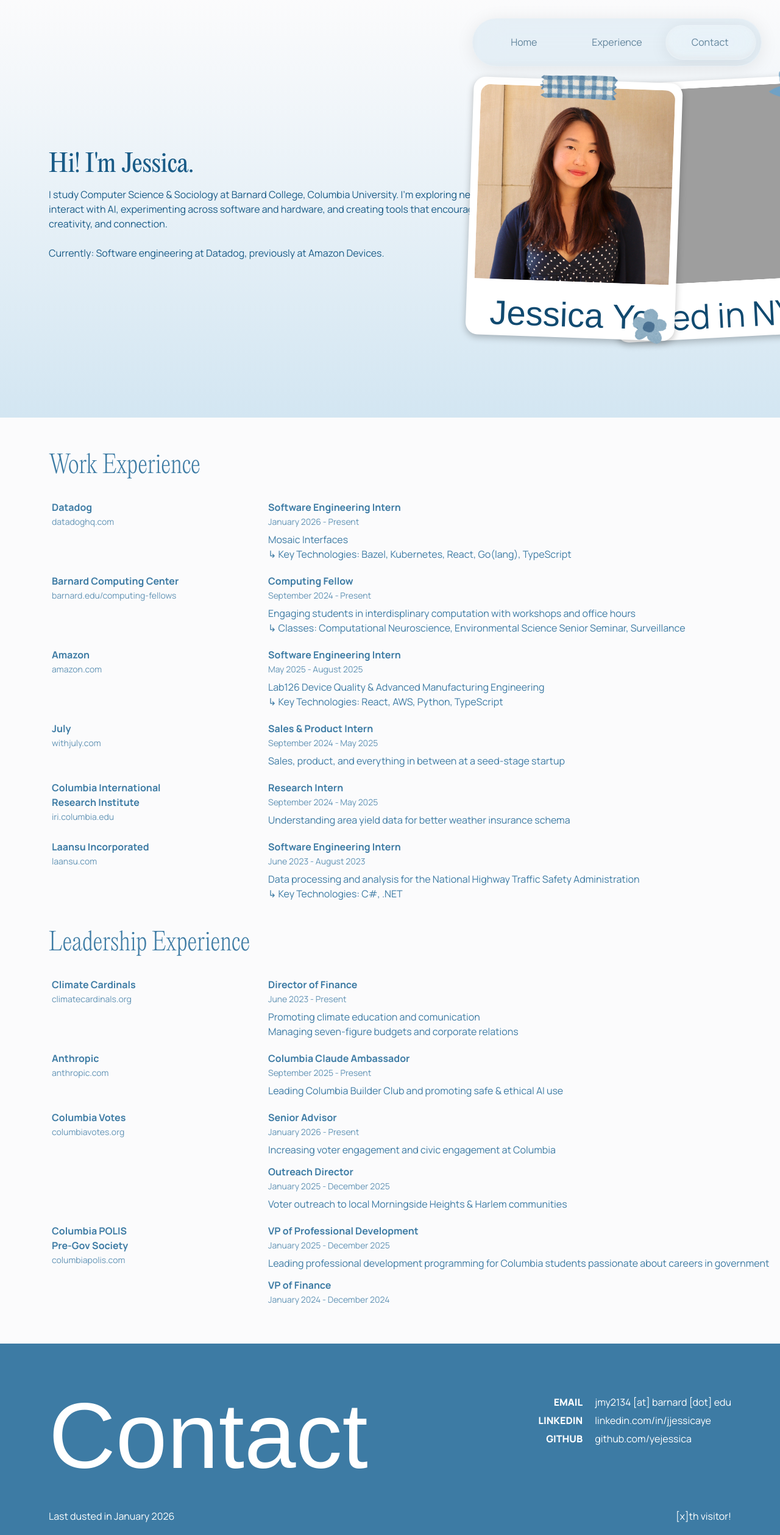
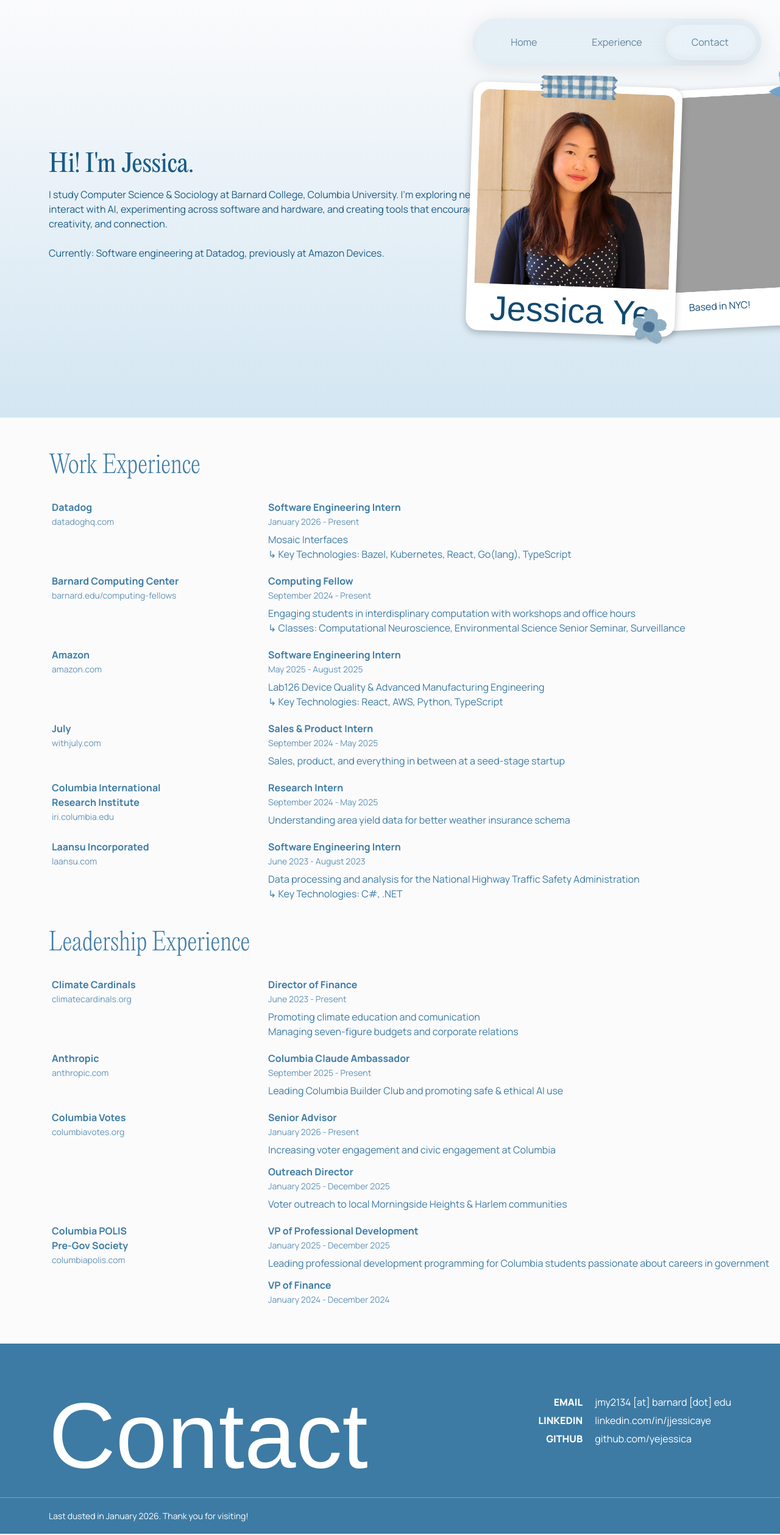
Before and after one commit to yejessica/portfolio, a Next.js app: page / in a window 1280 px wide. Shown: the whole page at 61% size. Built offline with nearby package versions, Linux system fonts and the light colour scheme; grey boxes are pictures that could not be loaded; a web font is replaced by a local one.

Commit message:
changes to footer text, contact section, added properties to polaroidImage

```diff
--- a/app/page.js
+++ b/app/page.js
@@ -282,15 +282,17 @@
           </div>
           <div className="content-stretch flex flex-col font-manrope font-normal gap-[8px] items-start leading-[0] relative shrink-0 text-[16px] text-nowrap text-white">
             <div className="flex flex-col justify-center relative shrink-0">
-              <p className="leading-[normal] text-nowrap">jmy2134 [at] barnard [dot] edu</p>
+              <a href="mailto:jmy2134@barnard.edu" className="leading-[normal] text-nowrap transition-transform duration-200 hover:translate-x-1">
+                jmy2134 [at] barnard [dot] edu
+              </a>
             </div>
             <div className="flex flex-col justify-center relative shrink-0">
-              <a href="https://www.linkedin.com/in/jjessicaye/" target="_blank" rel="noopener noreferrer" className="leading-[normal] text-nowrap">
+              <a href="https://www.linkedin.com/in/jjessicaye/" target="_blank" rel="noopener noreferrer" className="leading-[normal] text-nowrap transition-transform duration-200 hover:translate-x-1">
                 linkedin.com/in/jjessicaye
               </a>
             </div>
             <div className="flex flex-col justify-center relative shrink-0">
-              <a href="https://github.com/yejessica" target="_blank" rel="noopener noreferrer" className="leading-[normal] text-nowrap">
+              <a href="https://github.com/yejessica" target="_blank" rel="noopener noreferrer" className="leading-[normal] text-nowrap transition-transform duration-200 hover:translate-x-1">
                 github.com/yejessica
               </a>
             </div>
--- a/components/Footer.js
+++ b/components/Footer.js
@@ -1,12 +1,12 @@
 export default function Footer() {
   return (
-    <footer className="bg-[#3d7ba4] content-stretch flex font-manrope font-normal items-center justify-between leading-[0] overflow-clip px-[80px] py-[20px] relative shrink-0 text-[16px] text-nowrap text-white w-full">
+    <footer className="bg-[#3d7ba4] content-stretch flex font-manrope font-normal items-center justify-between leading-[0] overflow-clip px-[80px] py-[20px] relative shrink-0 text-[14px] text-nowrap text-white w-full border-t border-white/30">
       <div className="flex flex-col justify-center relative shrink-0">
-        <p className="leading-[normal] text-nowrap">Last dusted in January 2026</p>
+        <p className="leading-[normal] text-nowrap">Last dusted in January 2026. Thank you for visiting!</p>
       </div>
-      <div className="flex flex-col justify-center relative shrink-0">
+      {/* <div className="flex flex-col justify-center relative shrink-0">
         <p className="leading-[normal] text-nowrap">[x]th visitor!</p>
-      </div>
+      </div> */}
     </footer>
   )
 }
--- a/components/PolaroidImage.js
+++ b/components/PolaroidImage.js
@@ -11,6 +11,8 @@
  * @param {string} textFont - Font family class (e.g., 'font-league-script', 'font-manrope')
  * @param {string} textColor - Text color (e.g., '#114a70', 'text-[#114a70]')
  * @param {number} size - Base size in pixels (default: 343). All dimensions scale proportionally
+ * @param {number} fontSize - Font size in pixels (default: scales with size). Overrides calculated font size
+ * @param {number} gap - Gap in pixels between image and text (default: scales with size). Overrides calculated gap
  * @param {number} lineHeight - Line height in pixels (default: scales with size). Prevents text from overlapping image
  * @param {number} rotation - Rotation angle in degrees (default: 2)
  * @param {string} className - Additional CSS classes
@@ -22,6 +24,8 @@
   textFont = 'font-league-script',
   textColor = '#114a70',
   size = 343,
+  fontSize,
+  gap,
   lineHeight,
   rotation = 2,
   className = ''
@@ -43,8 +47,8 @@
   const padding = Math.round(12 * scale)
   // Image size is determined by card width minus padding (always square)
   const imageSize = cardWidth - (2 * padding)
-  const textSize = Math.round(56 * scale)
-  const gap = Math.round(30 * scale)
+  const textSize = fontSize !== undefined ? fontSize : Math.round(56 * scale)
+  const gapValue = gap !== undefined ? gap : Math.round(30 * scale)
   const borderRadius = Math.round(20 * scale)
   const imageBorderRadius = Math.round(16 * scale)
   // Use provided lineHeight or default to scaled value
@@ -95,7 +99,7 @@
           className="flex flex-col justify-center items-center flex-grow"
           style={{
             minHeight: 0,
-            marginTop: `${gap}px`
+            marginTop: `${gapValue}px`
           }}
         >
           <div
```
